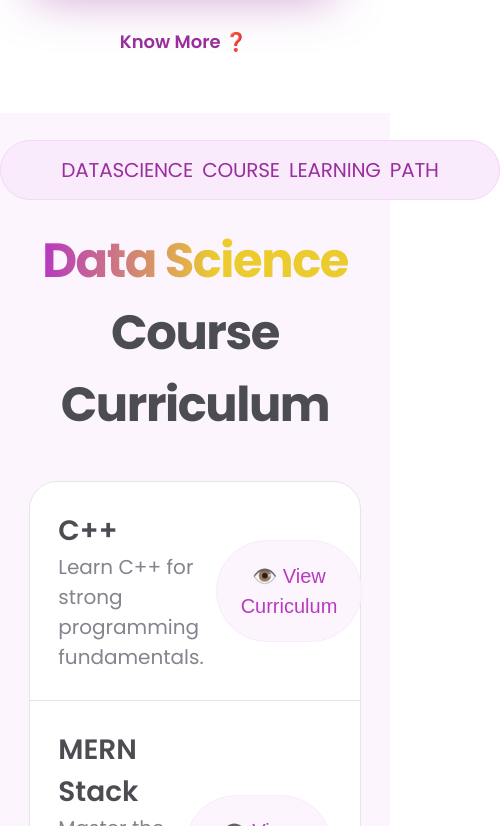
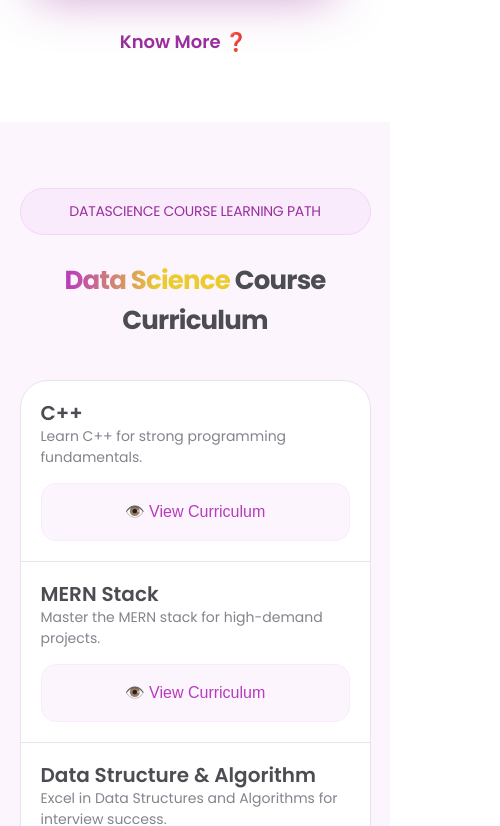
Before and after one commit to itsindrajput/tuteDude, a React (Vite) app: page / in a window 390 px wide. Shown: the part 798-1624 px from the top of the page, 500 px wide, since content can reach past the window. Built offline with nearby package versions, Linux system fonts and the light colour scheme.

Commit message:
Responsive Course Sec

```diff
--- a/src/components/courses/Course.module.css
+++ b/src/components/courses/Course.module.css
@@ -48,3 +48,38 @@
   border: 1px solid #e5e5e8;
   border-radius: 28px;
 }
+
+/*Css for the mobile view*/
+@media only screen and (max-width: 500px) {
+  .course_container {
+    background-color: #fcf5fe;
+    margin-top: 10%;
+    padding-top: 17%;
+    padding-bottom: 17%;
+  }
+  .course_title {
+    width: 90%;
+    margin: 0 auto;
+    padding: 10px 5px;
+    border-radius: 50px;
+    font-weight: 400;
+    font-size: 14px;
+    line-height: 25px;
+    text-align: center;
+    letter-spacing: -0.02em;
+    word-spacing: 0px;
+    color: #992e9d;
+    margin-bottom: 25px;
+  }
+  .course_heading {
+    font-size: 26px;
+    line-height: 40px;
+    text-align: center;
+    letter-spacing: -0.03em;
+    color: #4c4d52;
+    margin-bottom: 40px;
+  }
+  .cardContainer {
+    width: 90%;
+  }
+}
--- a/src/components/courses/TechCard.module.css
+++ b/src/components/courses/TechCard.module.css
@@ -32,7 +32,7 @@
   gap: 10px;
   background: #fcf5fe;
   border: 1px solid #f9ebfc;
-  border-radius: 1000px;
+  border-radius: 100px;
 
   font-weight: 500;
   font-size: 20px;
@@ -41,3 +41,39 @@
   color: #b73bbe;
   cursor: pointer;
 }
+
+/*Css for the mobile view*/
+@media only screen and (max-width: 500px) {
+  .singleCard {
+    display: flex;
+    flex-direction: column;
+    justify-content: center;
+    align-items: center;
+    padding: 20px;
+    gap: 15px;
+  }
+  .content h1 {
+    font-size: 20px;
+    line-height: 25px;
+  }
+  .content p {
+    font-size: 14px;
+    line-height: 21px;
+  }
+
+  .singleCard button {
+    width: 100%;
+    padding: 16px 20px;
+    gap: 10px;
+    background: #fcf5fe;
+    border: 1px solid #f9ebfc;
+    border-radius: 15px;
+
+    font-weight: 500;
+    font-size: 16px;
+    line-height: 24px;
+    text-align: center;
+    color: #b73bbe;
+    cursor: pointer;
+  }
+}
```
